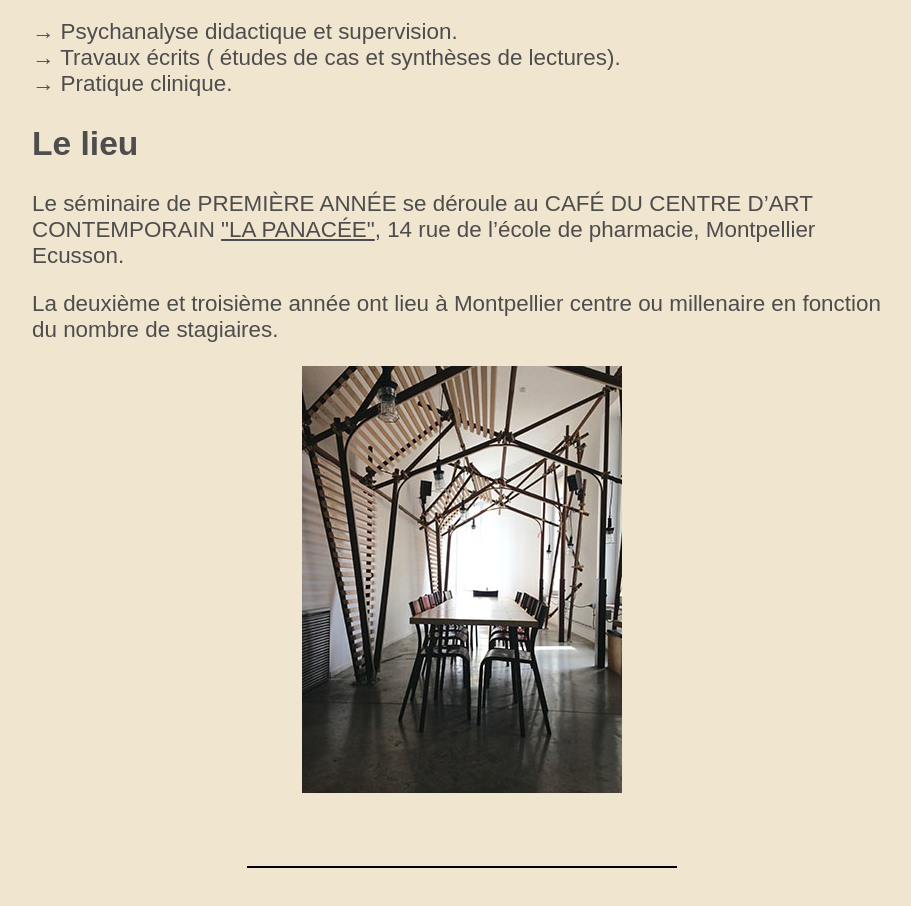
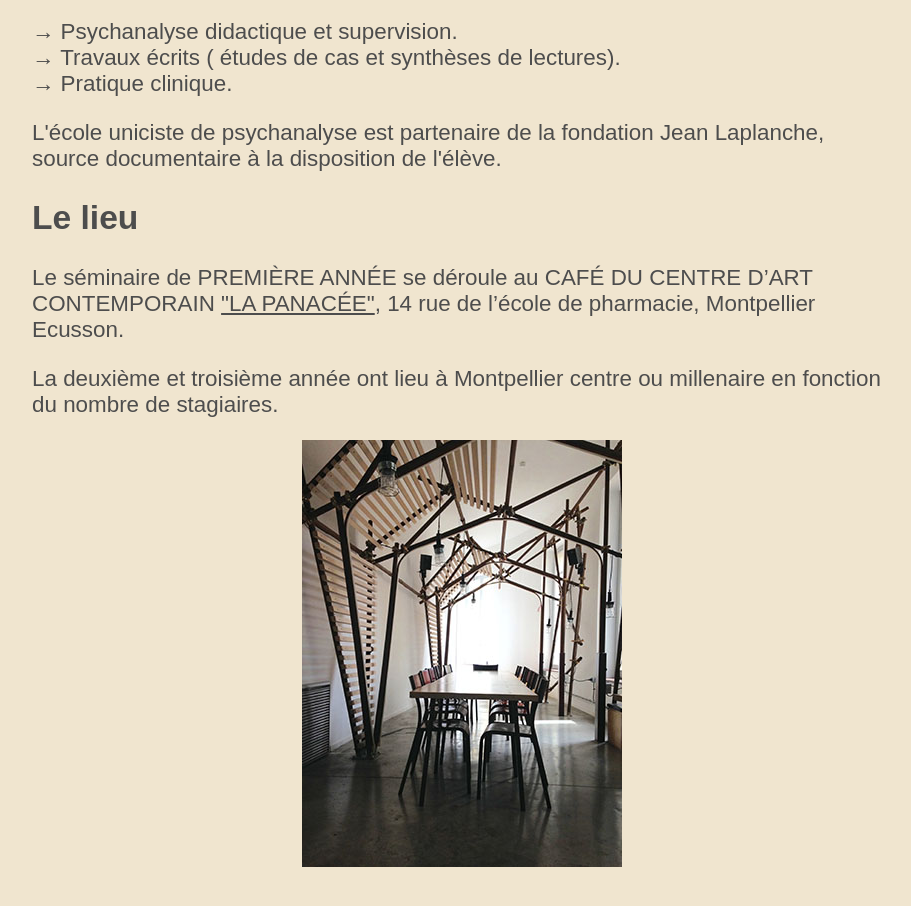
Before and after one commit to ecoleuniciste/psy-labo-languedoc, a plain HTML site: page index.html in a window 1280 px wide. Shown: the part 2178-3084 px from the top of the page, without its empty margins (178-1089 px from the left). Drawn offline with Linux system fonts and the light colour scheme.

Commit message:
added a sentence

```diff
--- a/index.html
+++ b/index.html
@@ -62,6 +62,7 @@
           <li>&rarr; Travaux écrits ( études de cas et synthèses de lectures).</li>
           <li>&rarr; Pratique clinique.</li>
         </ul>
+        <p>L'école uniciste de psychanalyse est partenaire de la fondation Jean Laplanche, source documentaire à la disposition de l'élève.</p>
         <h2>Le lieu</h2>
         <p>Le séminaire de PREMIÈRE ANNÉE se déroule au CAFÉ DU CENTRE D’ART CONTEMPORAIN <a href="http://lapanacee.org/fr/le-cafe">"LA PANACÉE"</a>, 14 rue de l’école de pharmacie, Montpellier Ecusson.</p>
         <p>La deuxième et troisième année ont lieu à Montpellier centre ou millenaire en fonction du nombre de stagiaires.</p>
```
